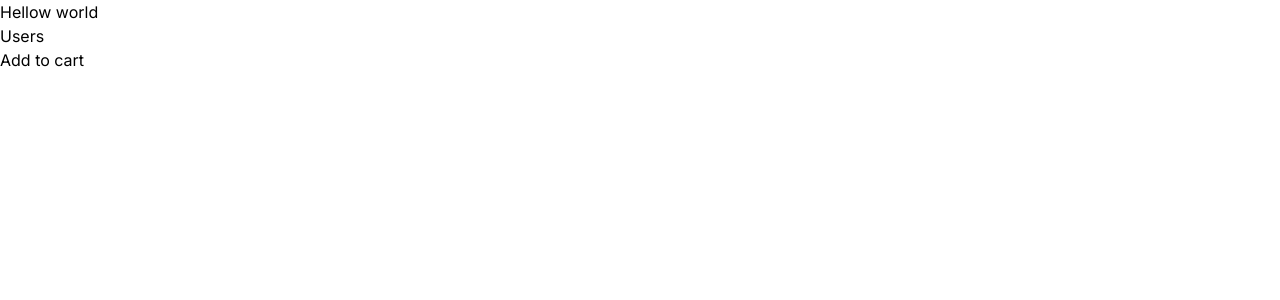
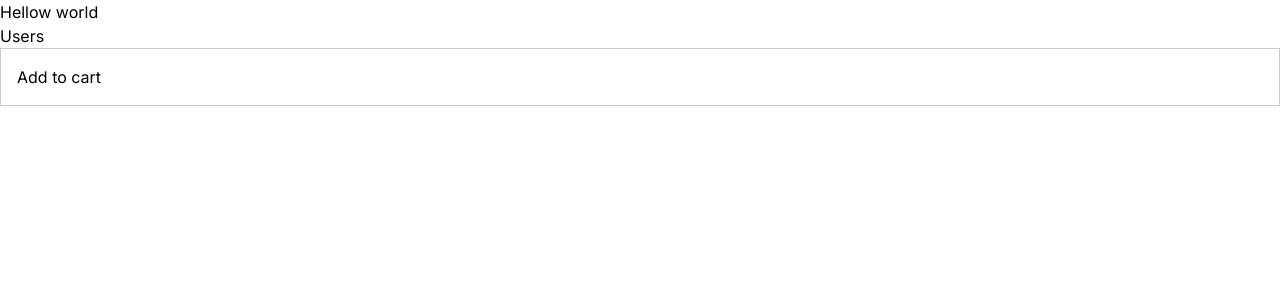
Before and after one commit to MayankMaheshwar/learning-nextjs-with-typescript, a Next.js app in the folder next-app/: page / in a window 1280 px wide. Shown: the top 300 px of the page. Built offline with nearby package versions, Linux system fonts and the light colour scheme.

Commit message:
added css

```diff
--- a/next-app/app/components/ProductCard.tsx
+++ b/next-app/app/components/ProductCard.tsx
@@ -4,7 +4,7 @@ import styles from './ProductCard.module.css'
 
 const ProductCard = () => {
   return (
-    <div>
+    <div className={styles.card}>
         <AddToCart />
     </div>
   )
```
